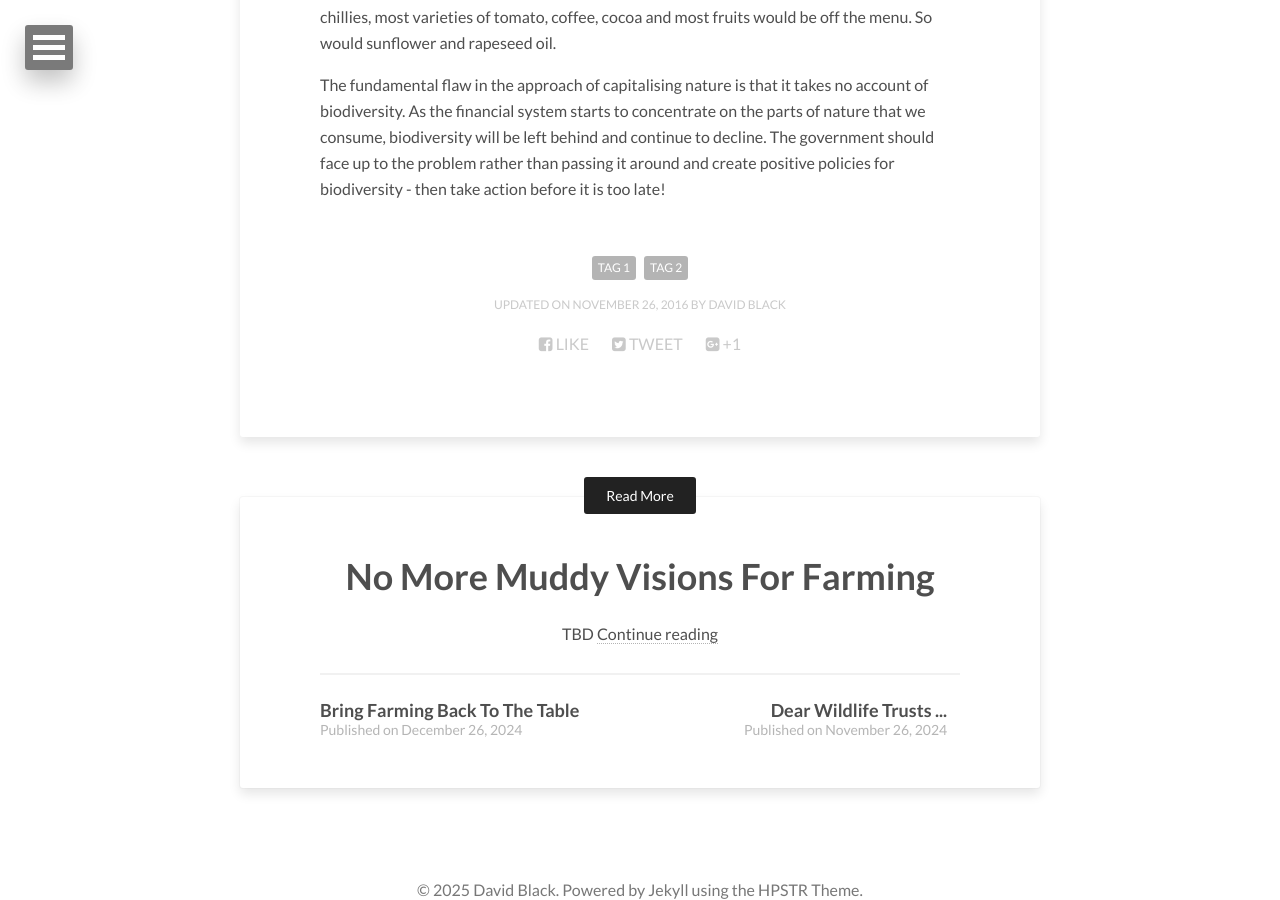
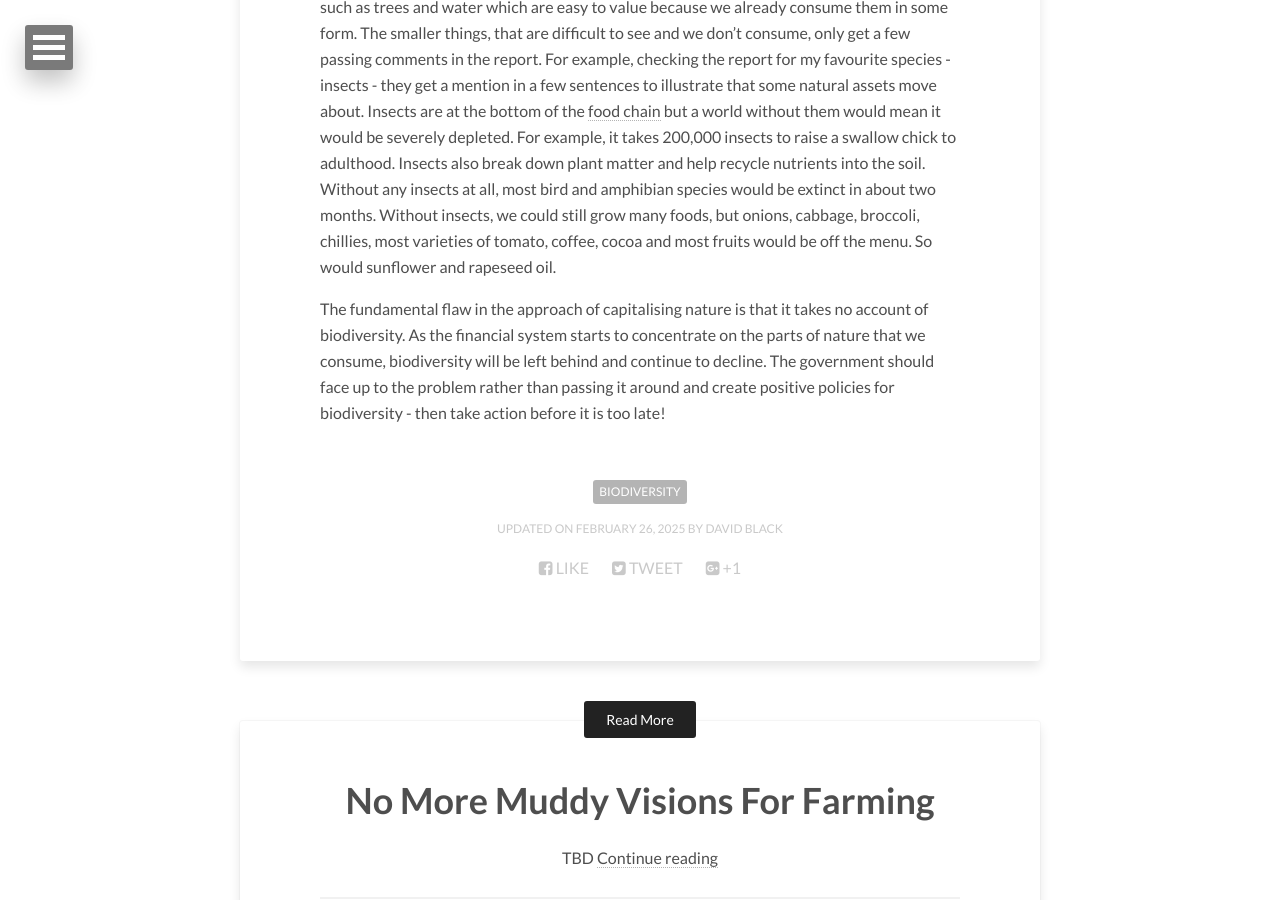
Before and after one commit to dtinblack/dtinblack.github.io, a Jekyll site: the page built from _posts/2025-02-26-saving-nature-from-capitalisation.md, in a window 1280 px wide and 900 px high, scrolled down 1156 px. Built offline with Jekyll 4.4.1, drawn with Linux system fonts in a browser that asks for light colours; some of the changed text lies outside the part shown.

Commit message:
feb 2025 post

```diff
--- a/_posts/2025-02-26-saving-nature-from-capitalisation.md
+++ b/_posts/2025-02-26-saving-nature-from-capitalisation.md
@@ -2,13 +2,13 @@
 layout: post
 title: Saving Nature From Capitalisation?
 description: "Capitalisation of nature will fail biodiversity."
-modified: 2016-11-26
-tags: [tag 1, tag 2]
+modified: 2025-02-26
+tags: [Biodiversity]
 image:
   background: backgrounds/general-background.jpg
-  feature:
-  credit:
-  creditlink:
+  feature: features/saving-nature.jpg
+  credit: Andrew Walaszek
+  creditlink: https://www.saatchiart.com/en-gb/art/Painting-Biodiversity-loss/966125/8546611/view
 ---
 
 There's growing concern that the decline in nature will have an adverse effect on the UK's financial system. But managing this risk is based on a flawed analysis.
```
Also changed, not shown: images/features/saving-nature.jpg (added), 2 other files.
